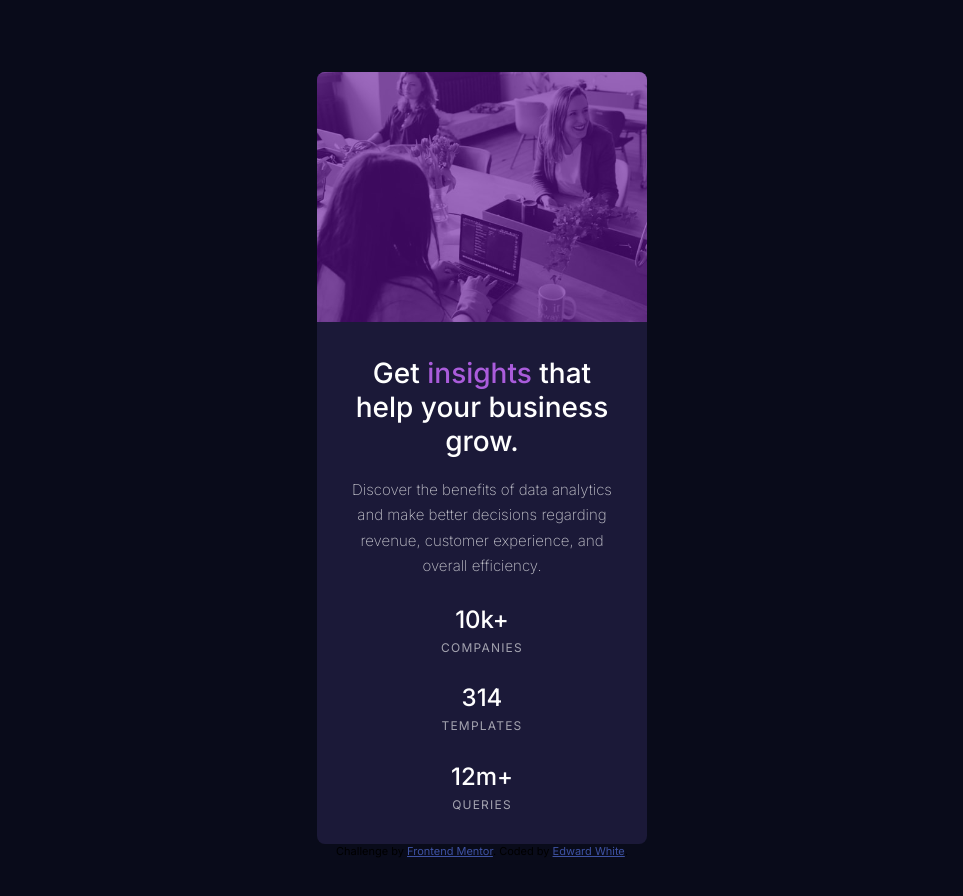
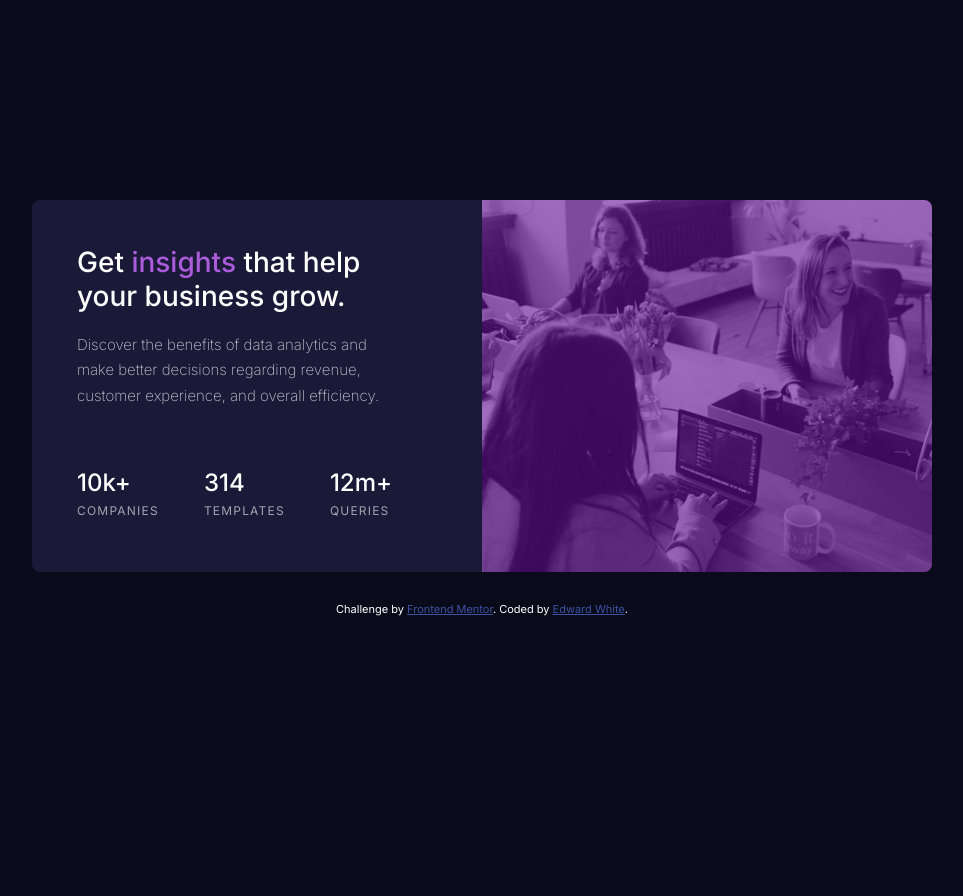
Before and after one commit to ewhite1999/stats-preview-card-component-main, a plain HTML site: page index.html in a window 1280 px wide. Shown: the whole page, without its empty margins (158-1121 px from the left). After the commit the page ends 816 px from the top, so only its background shows below. Drawn offline with Linux system fonts and the light colour scheme.

Commit message:
styled for desktop

```diff
--- a/index.html
+++ b/index.html
@@ -19,6 +19,7 @@
       .attribution {
         font-size: 11px;
         text-align: center;
+        color: white;
       }
       .attribution a {
         color: hsl(228, 45%, 44%);
--- a/style.css
+++ b/style.css
@@ -19,11 +19,15 @@
 }
 body {
   padding: 4em 1em;
+  height: 100vh;
+  display: flex;
+  flex-direction: column;
+  justify-content: center;
 }
 .card {
   background-color: var(--card_background);
   color: var(--main_text);
-  margin: 0 auto;
+  margin: 0 auto 2em;
   font-size: 0.9375rem;
   border-radius: 8px;
   overflow: hidden;
@@ -79,3 +83,37 @@ picture {
   letter-spacing: 0.1em;
   margin: 0.5em;
 }
+@media screen and (min-width: 1000px) {
+  .card {
+    display: flex;
+    flex-direction: row-reverse;
+    max-width: 900px;
+    text-align: left;
+  }
+  .card_content,
+  .img_container {
+    width: 50%;
+  }
+  .card_content {
+    padding: 3em 6em 3em 3em;
+  }
+  .title {
+    margin-top: 0;
+  }
+  .img_container img {
+    max-width: 100%;
+    max-height: 100%;
+  }
+  .stats {
+    display: flex;
+    justify-content: space-between;
+    margin-top: 4em;
+  }
+  .stat_item {
+    padding: 0;
+  }
+  .stat_item .stat_desc {
+    margin: 0;
+    margin-top: 0.5em;
+  }
+}
```
